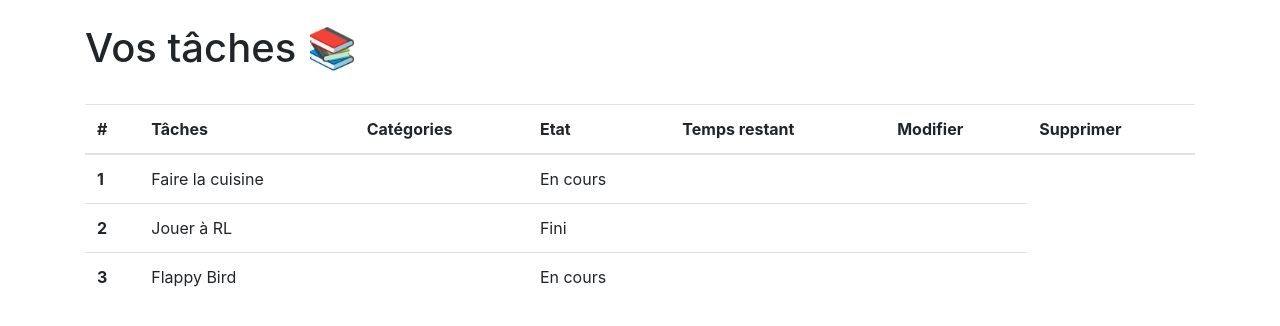
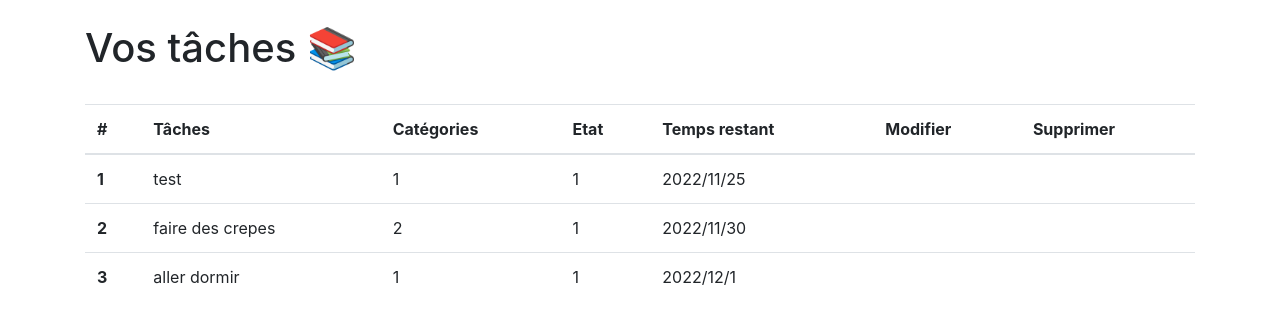
Before and after one commit to Kapoutaine/ToDoList, a Flask app: page / in a window 1280 px wide. Shown: the part 56-382 px from the top of the page. Run offline with Flask 2, Linux system fonts and the light colour scheme; some libraries are stand-ins or nearby versions.

Commit message:
Update accueil.html

```diff
--- a/templates/accueil.html
+++ b/templates/accueil.html
@@ -16,34 +16,21 @@
         <th scope="col">Temps restant</th>
         <th scope="col">Modifier</th>
         <th scope="col">Supprimer</th>
-
       </tr>
     </thead>
     <tbody>
-      <tr>
-        <th scope="row">1</th>
-        <td>Faire la cuisine</td>
-        <td></td>
-        <td>En cours</td>
-        <td></td>
-        <td></td>
-      </tr>
-      <tr>
-        <th scope="row">2</th>
-        <td>Jouer à RL</td>
-        <td></td>
-        <td>Fini</td>
-        <td></td>
-        <td></td>
-      </tr>
-      <tr>
-        <th scope="row">3</th>
-        <td>Flappy Bird</td>
-        <td></td>
-        <td>En cours</td>
-        <td></td>
-        <td></td>
-      </tr>
+    {% for i in results %}
+    <tr>
+      <th scope="row">{{ results.index(i) + 1 }}</th>
+      <td>{{ i[0] }}</td>
+      <td>{{ i[1] }}</td>
+      <td>{{ i[2] }}</td>
+      <td>{{ i[4] }}</td>
+      <td></td>
+      <td></td>
+    </tr>
+    {% endfor %}
     </tbody>
     </table>
+
 {% endblock %}
```
